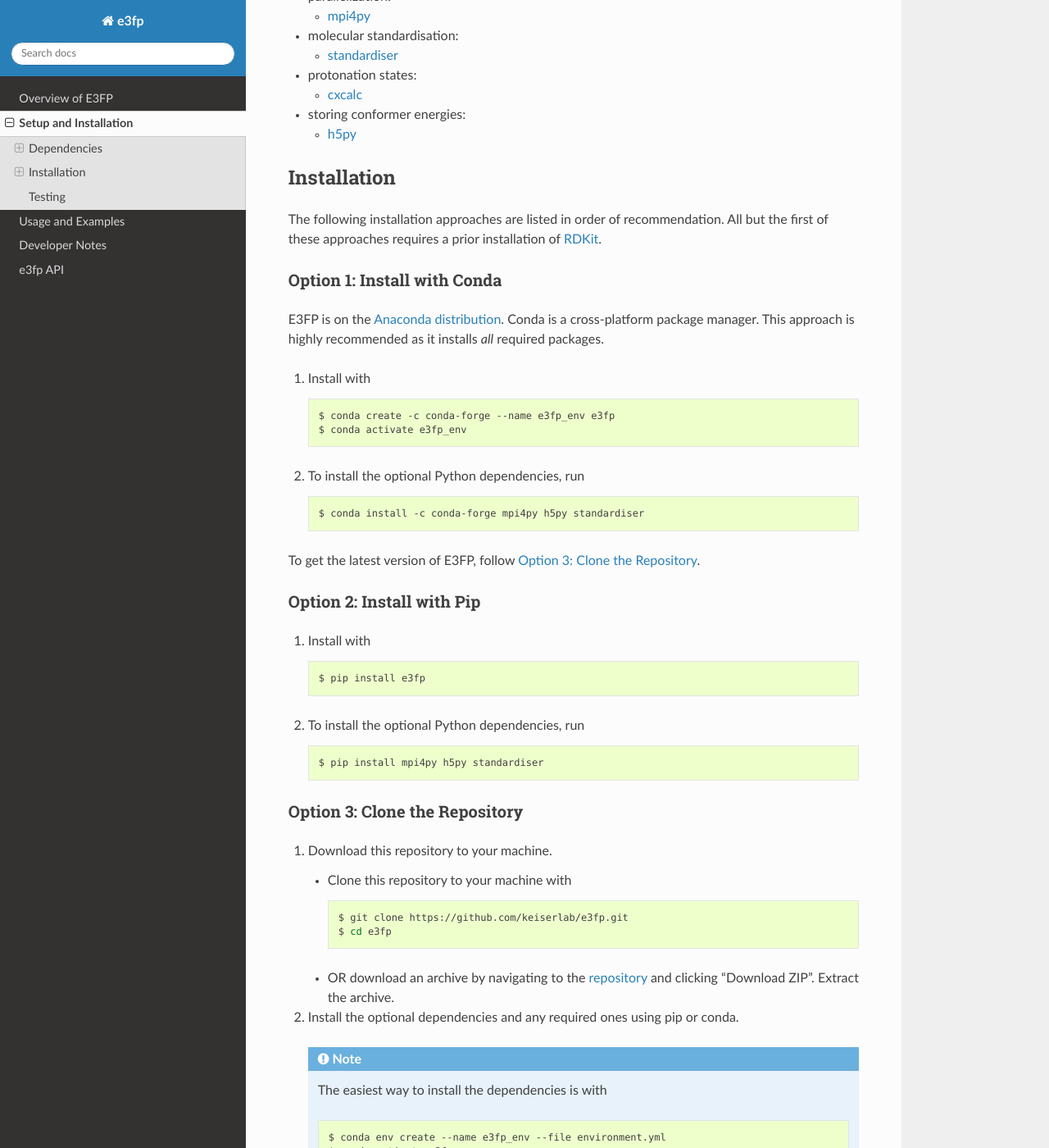
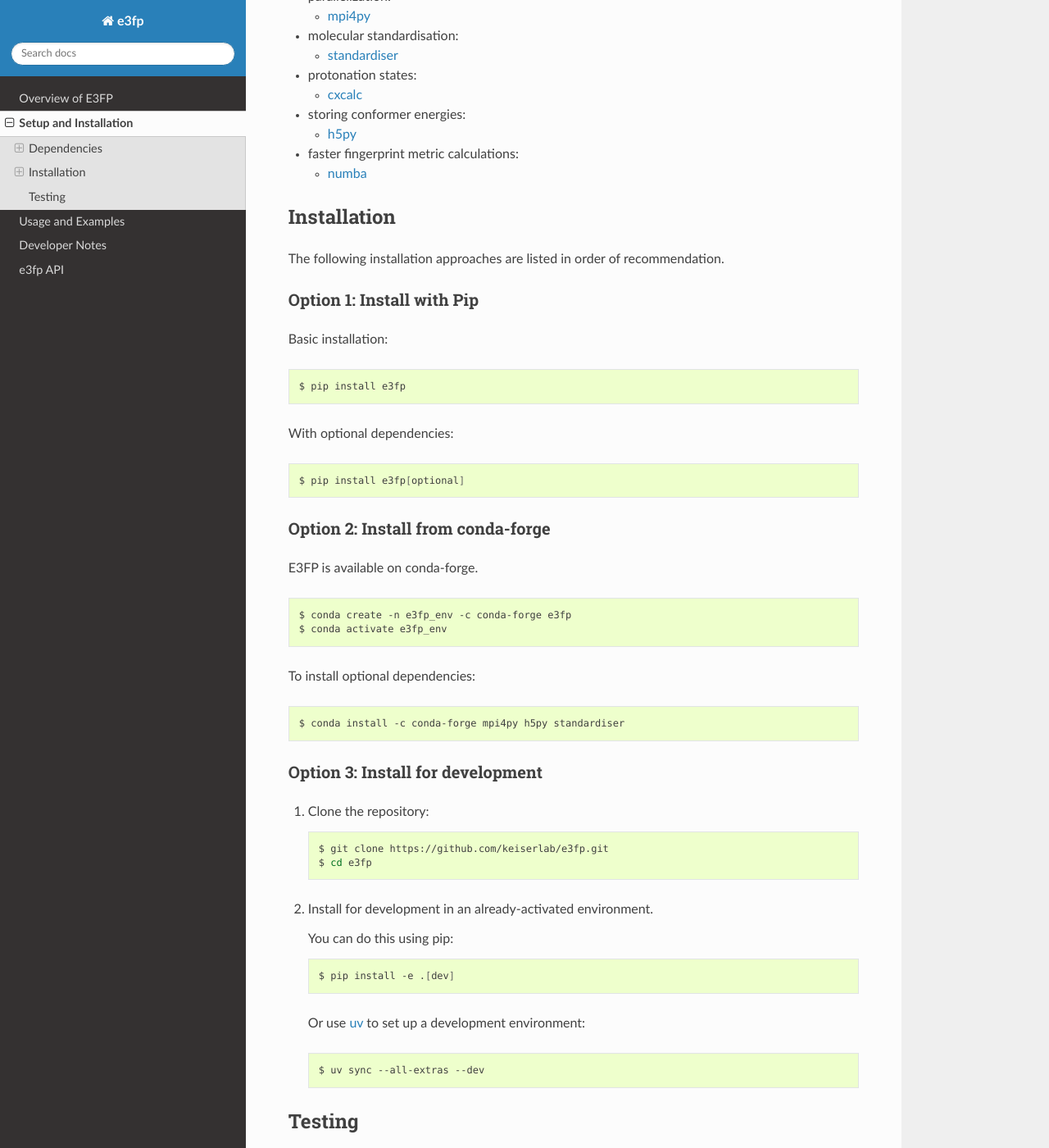
Before and after one commit to keiserlab/e3fp, a Sphinx documentation site: the page built from doc/source/install.rst, in a window 1280 px wide and 1400 px high, scrolled down 596 px. Shown: the whole window at 82% size. Built offline with Sphinx 7.4.7 and the Read the Docs theme 3.1.0, drawn with Linux system fonts in a browser that asks for light colours; some of the changed text lies outside the part shown.

Commit message:
Update installation instructions

```diff
--- a/doc/source/install.rst
+++ b/doc/source/install.rst
@@ -38,89 +38,80 @@
 
   + h5py_
 
+- faster fingerprint metric calculations:
+
+  + numba_
+
 
 Installation
 ------------
 
 The following installation approaches are listed in order of recommendation.
-All but the first of these approaches requires a prior installation of RDKit_.
 
-Option 1: Install with Conda
-~~~~~~~~~~~~~~~~~~~~~~~~~~~~
+Option 1: Install with Pip
+~~~~~~~~~~~~~~~~~~~~~~~~~~
 
-E3FP is on the `Anaconda distribution`_. Conda is a cross-platform package
-manager. This approach is highly recommended as it installs *all* required
-packages.
+Basic installation:
 
-1. Install with
+.. code:: bash
+
+    $ pip install e3fp
+
+With optional dependencies:
+
+.. code:: bash
+
+    $ pip install e3fp[optional]
+
+
+Option 2: Install from conda-forge
+~~~~~~~~~~~~~~~~~~~~~~~~~~~~~~~~~~
+
+E3FP is available on conda-forge.
+
+.. code:: bash
+
+    $ conda create -n e3fp_env -c conda-forge e3fp
+    $ conda activate e3fp_env
+
+To install optional dependencies:
+
+.. code:: bash
+
+    $ conda install -c conda-forge mpi4py h5py standardiser
+
+Option 3: Install for development
+~~~~~~~~~~~~~~~~~~~~~~~~~~~~~~~~~
+
+1. Clone the repository:
 
    .. code:: bash
 
-       $ conda create -c conda-forge --name e3fp_env e3fp
-       $ conda activate e3fp_env
+      $ git clone https://github.com/keiserlab/e3fp.git
+      $ cd e3fp
 
-2. To install the optional Python dependencies, run
+2. Install for development in an already-activated environment.
+
+   You can do this using pip:
 
    .. code:: bash
 
-       $ conda install -c conda-forge mpi4py h5py standardiser
+      $ pip install -e .[dev]
 
-To get the latest version of E3FP, follow :ref:`Option 3: Clone the Repository`.
+  Or use uv_ to set up a development environment:
 
-Option 2: Install with Pip
-~~~~~~~~~~~~~~~~~~~~~~~~~~
+  .. code:: bash
 
-1. Install with
-
-   .. code:: bash
-
-       $ pip install e3fp
-
-2. To install the optional Python dependencies, run
-
-   .. code:: bash
-
-       $ pip install mpi4py h5py standardiser
-
-Option 3: Clone the Repository
-~~~~~~~~~~~~~~~~~~~~~~~~~~~~~~
-
-1. Download this repository to your machine.
-
-   -  Clone this repository to your machine with
-
-      .. code:: bash
-
-          $ git clone https://github.com/keiserlab/e3fp.git
-          $ cd e3fp
-
-   -  OR download an archive by navigating to the repository_ and clicking
-      "Download ZIP". Extract the archive.
-
-2. Install the optional dependencies and any required ones using pip or conda.
-
-  .. note:: The easiest way to install the dependencies is with
-
-    .. code:: bash
-
-        $ conda env create --name e3fp_env --file environment.yml
-        $ conda activate e3fp_env
-
-3. Install with
-
-   .. code:: bash
-
-       $ python setup.py build_ext --inplace
-       $ python setup.py install
+      $ uv sync --all-extras --dev
 
 Testing
 -------
 
-After installation, it is recommended to run all tests with ``pytest``.
-After running :code:`pip install pytest` or :code:`conda install -c conda-forge pytest`, run
+Run tests using pytest:
 
 .. code:: bash
 
+    $ pip install pytest  # if not already installed
     $ pytest e3fp
 
 
--- a/doc/source/substitutions.rst
+++ b/doc/source/substitutions.rst
@@ -11,8 +11,9 @@
 .. _standardiser: https://wwwdev.ebi.ac.uk/chembl/extra/francis/standardiser
 .. _cxcalc: https://docs.chemaxon.com/display/CALCPLUGS/cxcalc+command+line+tool
 .. _h5py: http://www.h5py.org/
-.. _Anaconda distribution: https://docs.continuum.io/anaconda
+.. _numba: https://numba.pydata.org/
 .. _Anaconda: https://anaconda.org/conda-forge/e3fp
+.. _uv: https://docs.astral.sh/uv/
 .. _repository: https://github.com/keiserlab/e3fp
 .. _paper repository: https://github.com/keiserlab/e3fp-paper
 .. _issue tracker: https://github.com/keiserlab/e3fp/issues
```
